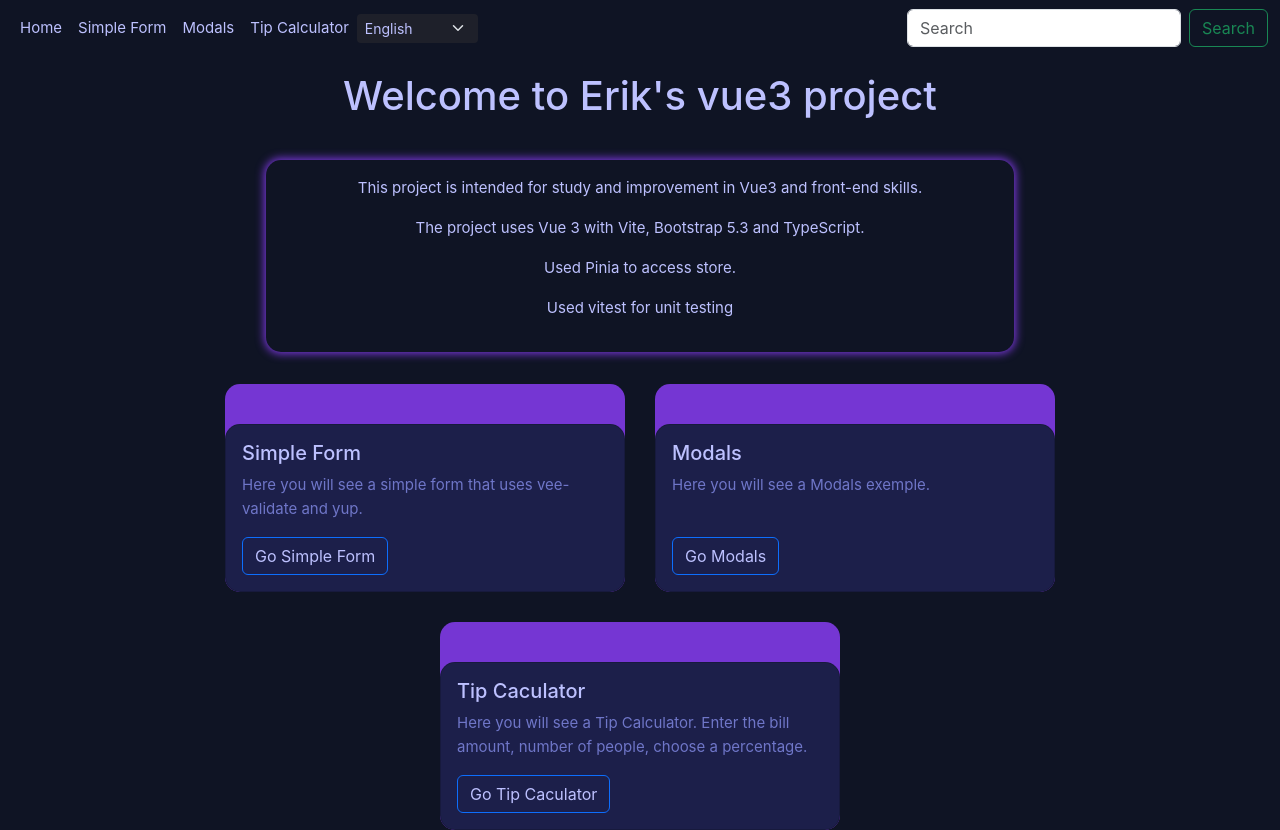
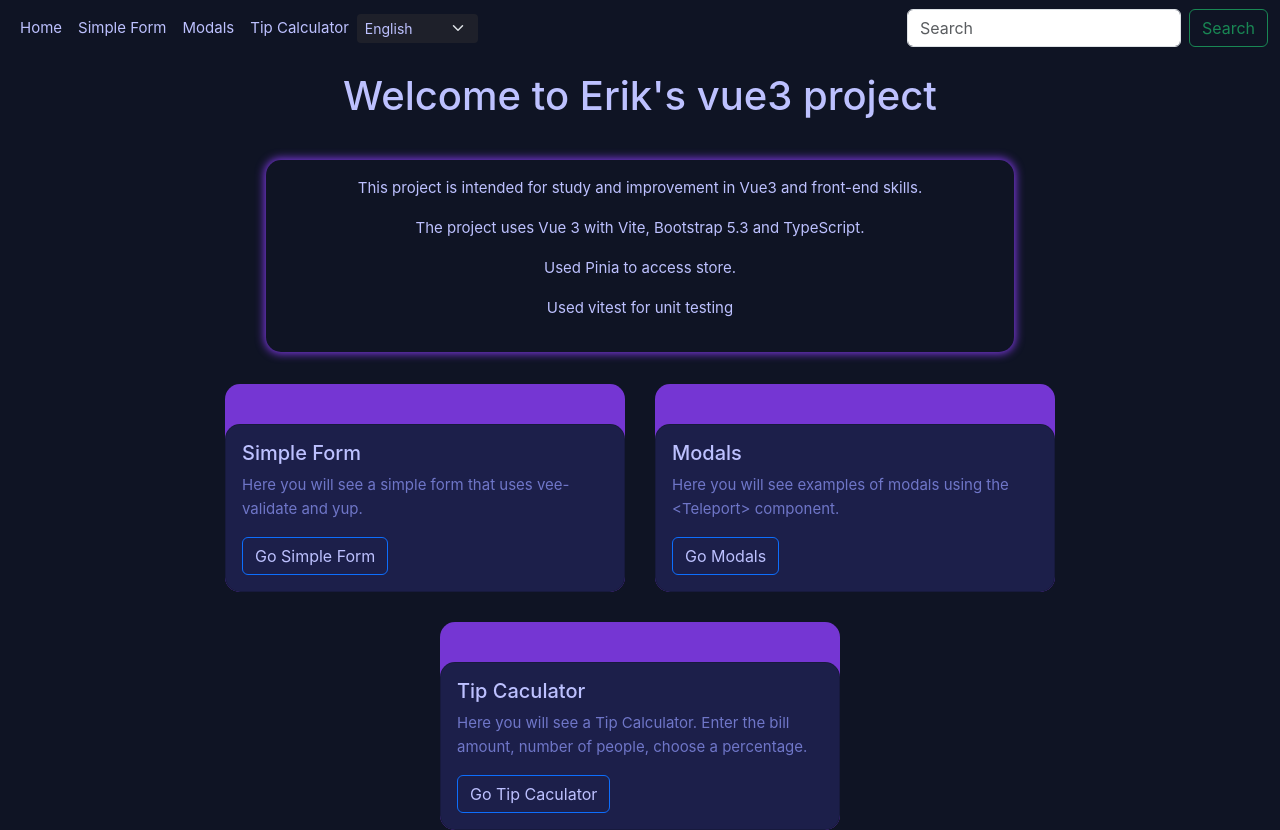
Before and after one commit to ErikEndler/erik-vue-vite, a Vue app: page / in a window 1280 px wide. Built offline with nearby package versions, Linux system fonts and the light colour scheme.

Commit message:
feat(EVV-3): increment description of modals card

```diff
--- a/src/i18n/locales/en.json
+++ b/src/i18n/locales/en.json
@@ -40,7 +40,7 @@
     },
     "card2": {
       "title": "Modals",
-      "description": "Here you will see a Modals exemple.",
+      "description": "Here you will see examples of modals using the <Teleport> component.",
       "button": "Go Modals"
     },
     "card3": {
--- a/src/i18n/locales/pt-br.json
+++ b/src/i18n/locales/pt-br.json
@@ -40,7 +40,7 @@
     },
     "card2": {
       "title": "Modais",
-      "description": "Aqui você verá exemplos de modais.",
+      "description": "Aqui você verá exemplos de modais usando componete <Teleport>",
       "button": "Ir Modais"
     },
     "card3": {
--- a/vite.config.ts
+++ b/vite.config.ts
@@ -14,7 +14,8 @@ export default defineConfig({
   plugins: [
     vue(),
     VueI18nPlugin({
-      include: resolve(dirname(fileURLToPath(import.meta.url)), './src/i18n/locales/**') // provide a path to the folder where you'll store translation data (see below)
+      include: resolve(dirname(fileURLToPath(import.meta.url)), './src/i18n/locales/**'), // provide a path to the folder where you'll store translation data (see below)
+      strictMessage: false
     })
   ],
   resolve: {
```
